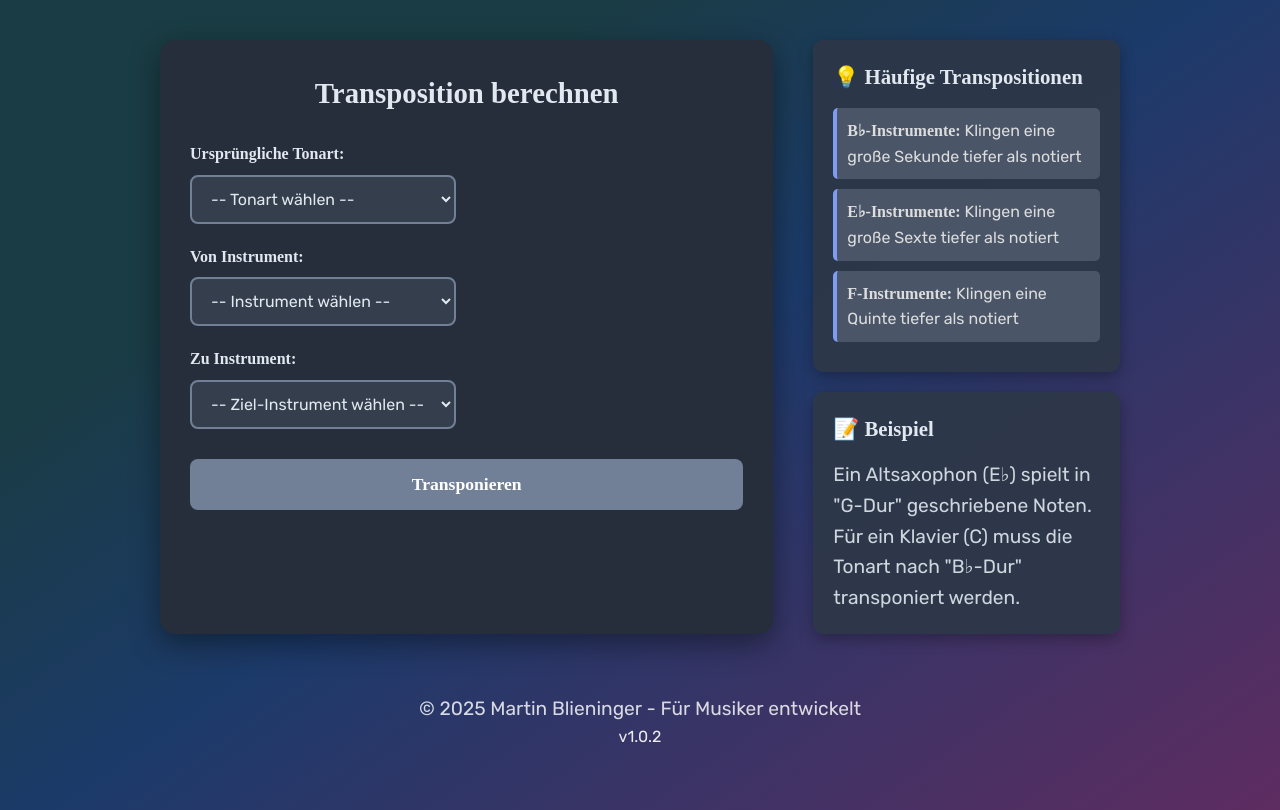
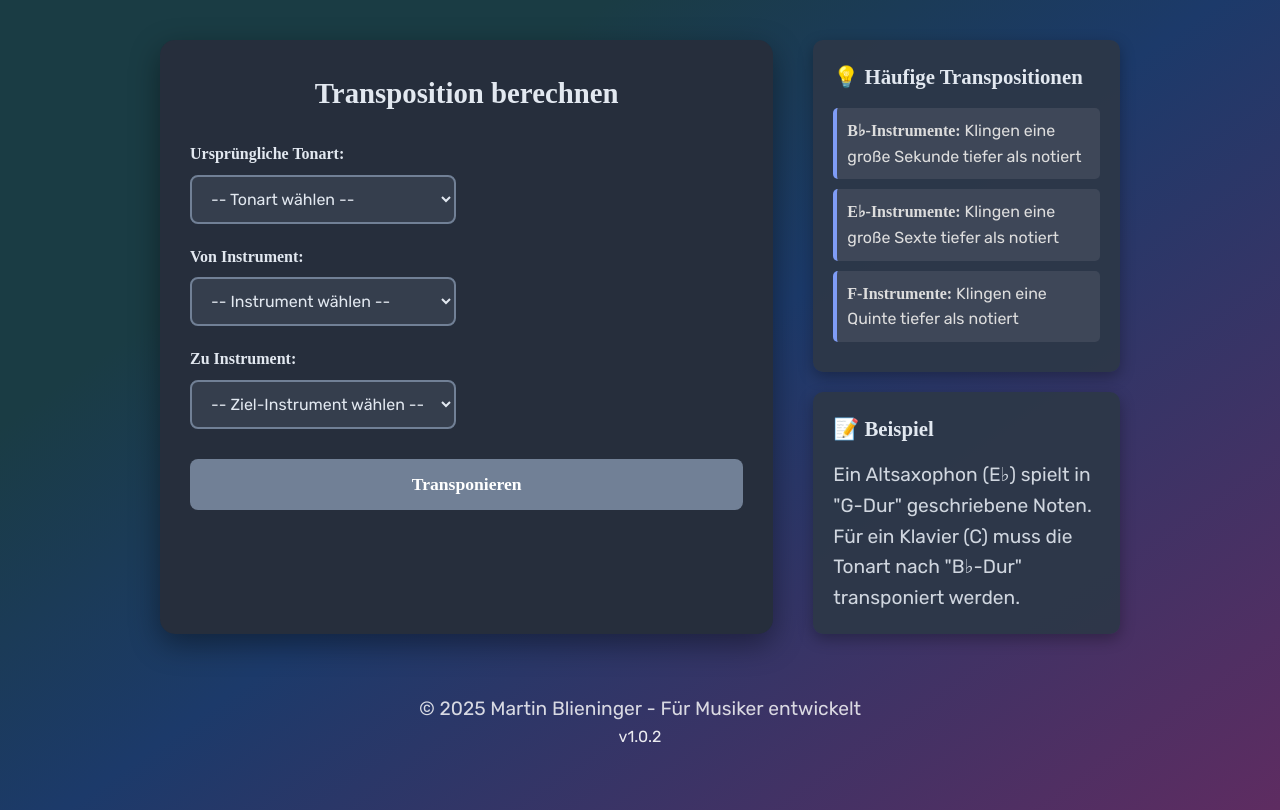
Before and after one commit to cracky22/HarmoniX, a plain HTML site: page index.html in a window 1280 px wide. Drawn offline with Linux system fonts and the dark colour scheme; a web font is replaced by a local one.

Commit message:
updated li card

```diff
--- a/src/css/style.css
+++ b/src/css/style.css
@@ -333,7 +333,7 @@ footer {
   }
 
   .info-card li {
-    background: #4a5568;
+    background: #3e4758;
     border-left: 4px solid #7f9cf5;
   }
 
```
